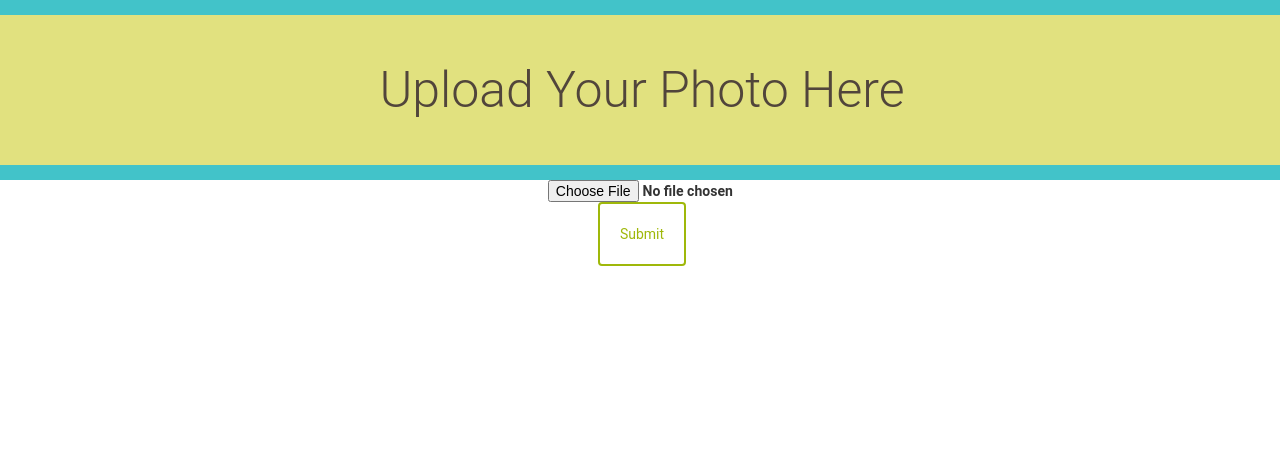
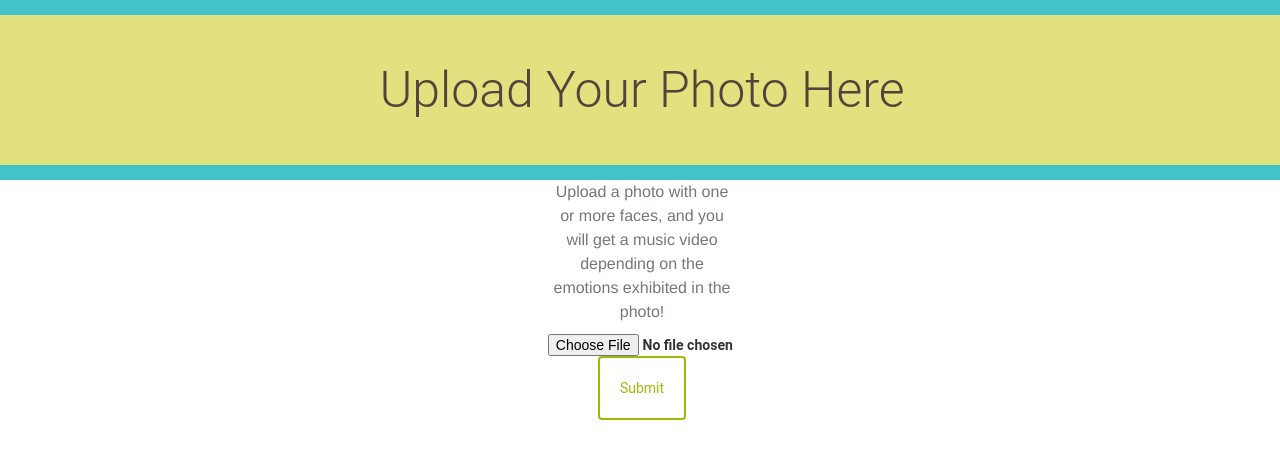
Before and after one commit to 2978695409620/emo-video, a Flask app: page / in a window 1280 px wide. Shown: the top 459 px of the page. Run offline with Flask 2, Linux system fonts and the light colour scheme; some libraries are stand-ins or nearby versions.

Commit message:
Add description to upload page

```diff
--- a/templates/upload.html
+++ b/templates/upload.html
@@ -19,6 +19,14 @@
 
 	<div class="row row-centered">
 		<div class="col-md-2 col-centered">
+			<p>
+				Upload a photo with one or more faces, and you will get a music video depending on the emotions exhibited in the photo!
+			</p>
+		</div>
+	</div>
+
+	<div class="row row-centered">
+		<div class="col-md-2 col-centered">
 			<form action = "{{url_for('display_videos')}}" method = "POST" enctype = "multipart/form-data">
 				<input type = "file" name = "file" accept="image/*"/>
 				<button type = "submit" class="btn btn-default">
```
